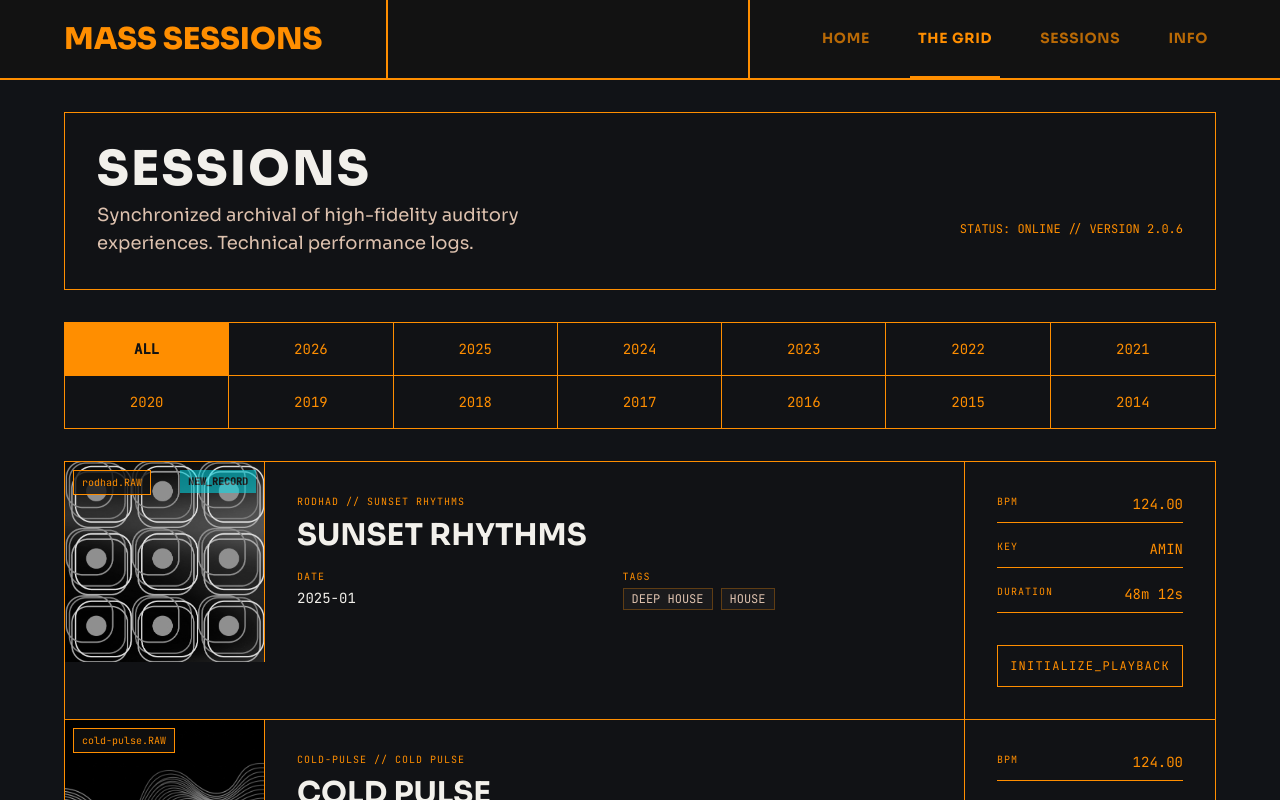
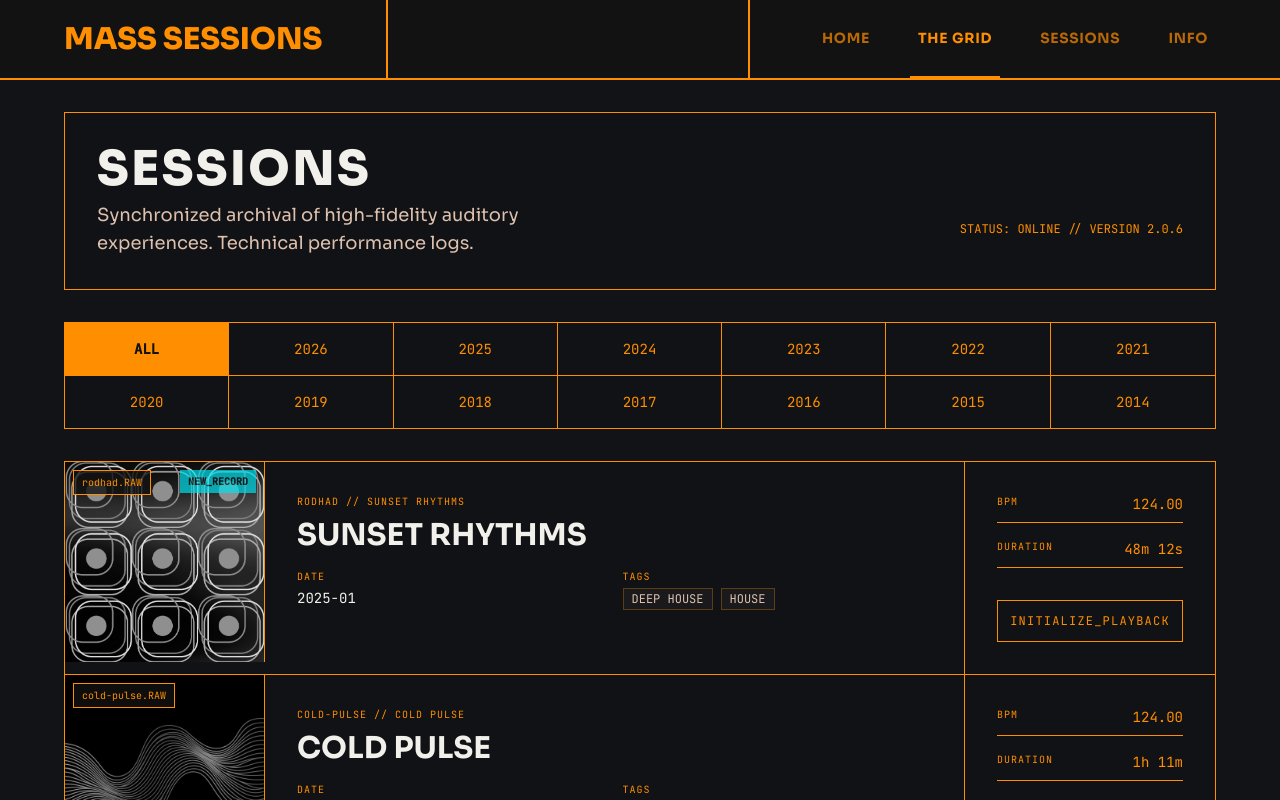
Before and after one commit to andres-manzanera/mass-sessions, a Next.js app: page /grid in a window 1280 px wide. Shown: the top 800 px of the page. Built offline with nearby package versions, Linux system fonts and the light colour scheme.

Commit message:
fix: remove KEY field and ensure color updates

```diff
--- a/src/app/grid/page.tsx
+++ b/src/app/grid/page.tsx
@@ -150,10 +150,6 @@ function GridContent() {
                         <span className="font-mono text-sm text-brand-orange">124.00</span>
                       </div>
                       <div className="flex justify-between border-b border-brand-orange pb-2">
-                        <span className="font-mono text-[10px] tracking-widest text-brand-orange uppercase">KEY</span>
-                        <span className="font-mono text-sm text-brand-orange">AMIN</span>
-                      </div>
-                      <div className="flex justify-between border-b border-brand-orange pb-2">
                         <span className="font-mono text-[10px] tracking-widest text-brand-orange uppercase">DURATION</span>
                         <span className="font-mono text-sm text-brand-orange">{session.duration}</span>
                       </div>
```
